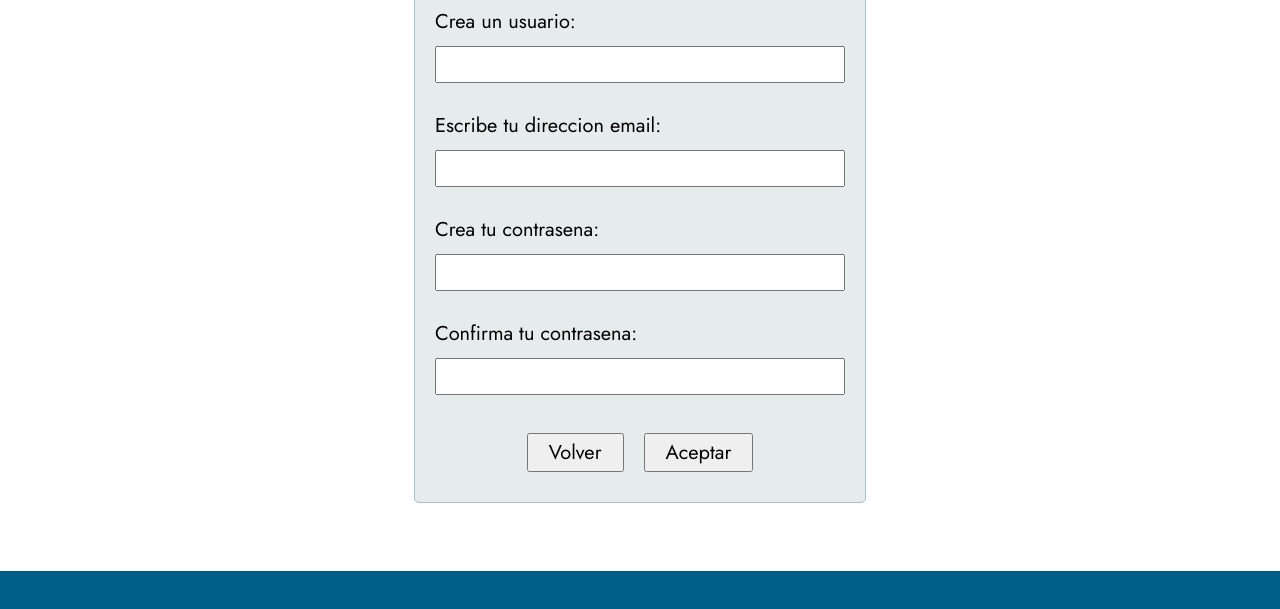
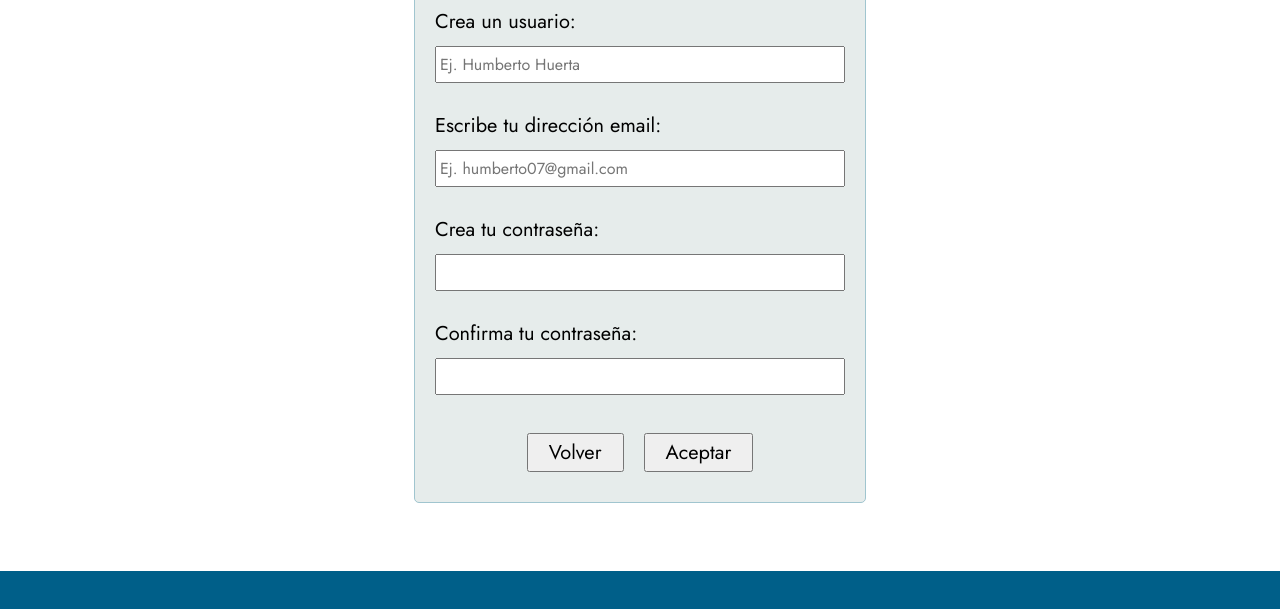
Before and after one commit to Ismael-Alejo-Juarez/hoteles-com, a plain HTML site: page html/registro.html in a window 1280 px wide. Shown: the part 179-788 px from the top of the page. Drawn offline with Linux system fonts and the light colour scheme.

Commit message:
Update registro.html

```diff
--- a/html/registro.html
+++ b/html/registro.html
@@ -4,6 +4,7 @@
 <head>
     <link rel="stylesheet" href="../style/general.css">
     <link rel="stylesheet" href="../style/formulario.css">
+    <link rel="shortcut icon" href="../icons/building.png" type="image/x-icon">
     <title>Hotel - Crear cuenta</title>
 </head>
 
@@ -33,25 +34,25 @@
                         <label class="fuente-general fuente-grande label-form"> Crea un usuario: </label>
                         <br>
                         <input type="text" name="usuario" id="new-usuario-txt"
-                            class="input-form fuente-general fuente-media">
+                            class="input-form fuente-general fuente-media" placeholder="Ej. Humberto Huerta">
                         <br>
                         <span id="text-error-new-user" class="error-span fuente-general fuente-media">### Error
                             ###</span>
                         <br>
-                        <label class="fuente-general fuente-grande label-form"> Escribe tu direccion email: </label>
+                        <label class="fuente-general fuente-grande label-form"> Escribe tu dirección email: </label>
                         <br>
-                        <input type="email" name="email" id="email-txt" class="input-form fuente-general fuente-media">
+                        <input type="email" name="email" id="email-txt" class="input-form fuente-general fuente-media" placeholder="Ej. humberto07@gmail.com">
                         <br>
                         <span id="text-error-email" class="error-span fuente-general fuente-media">### Error ###</span>
                         <br>
-                        <label class="fuente-general fuente-grande label-form"> Crea tu contrasena: </label>
+                        <label class="fuente-general fuente-grande label-form"> Crea tu contraseña: </label>
                         <br>
                         <input type="password" name="password" id="create-password-txt"
                             class="input-form fuente-general fuente-media">
                         <br>
                         <span id="text-error-pass" class="error-span fuente-general fuente-media">### Error ###</span>
                         <br>
-                        <label class="fuente-general fuente-grande label-form"> Confirma tu contrasena: </label>
+                        <label class="fuente-general fuente-grande label-form"> Confirma tu contraseña: </label>
                         <br>
                         <input type="password" name="confirm-password" id="confirm-password-txt"
                             class="input-form fuente-general fuente-media">
```
